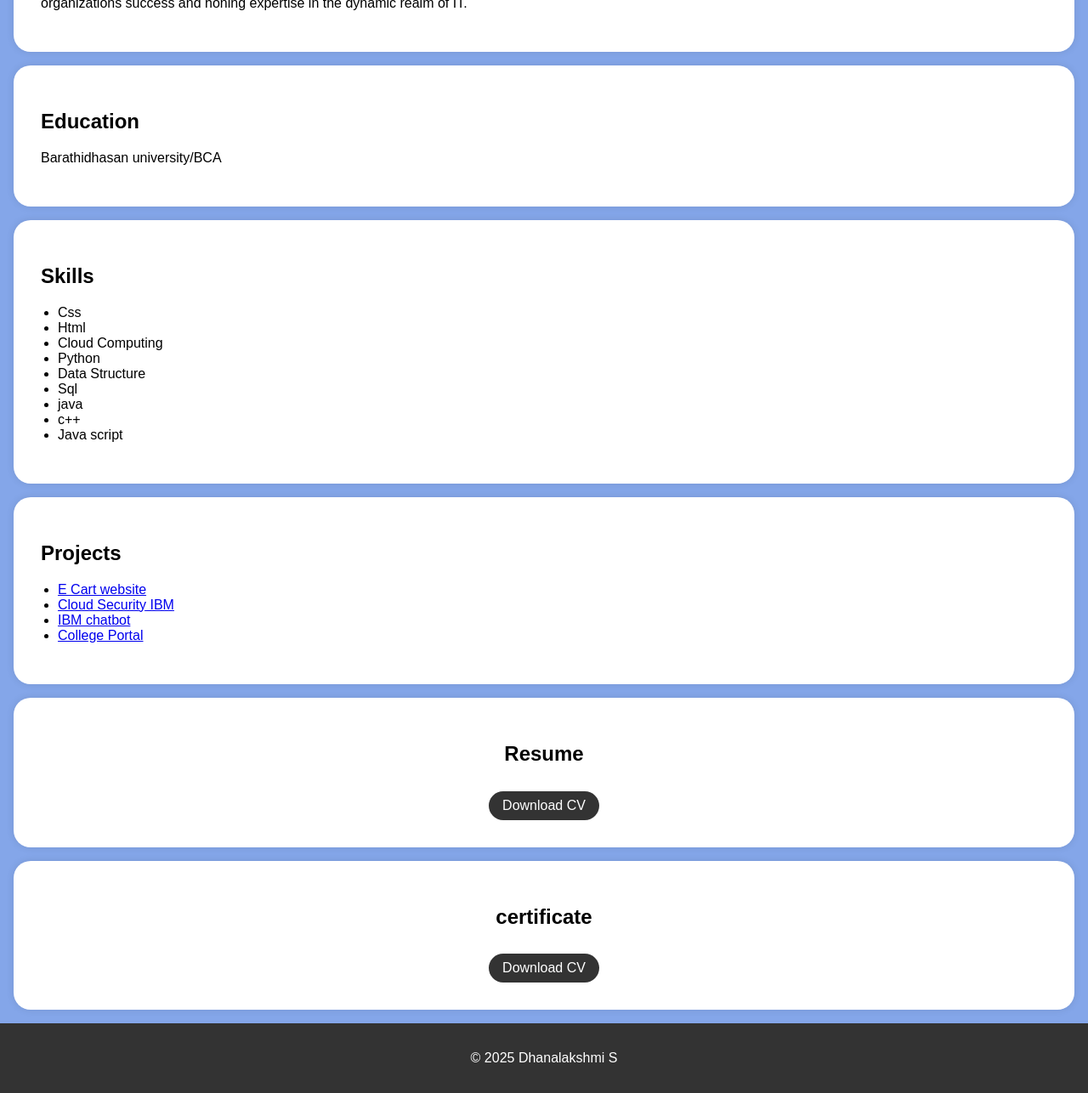
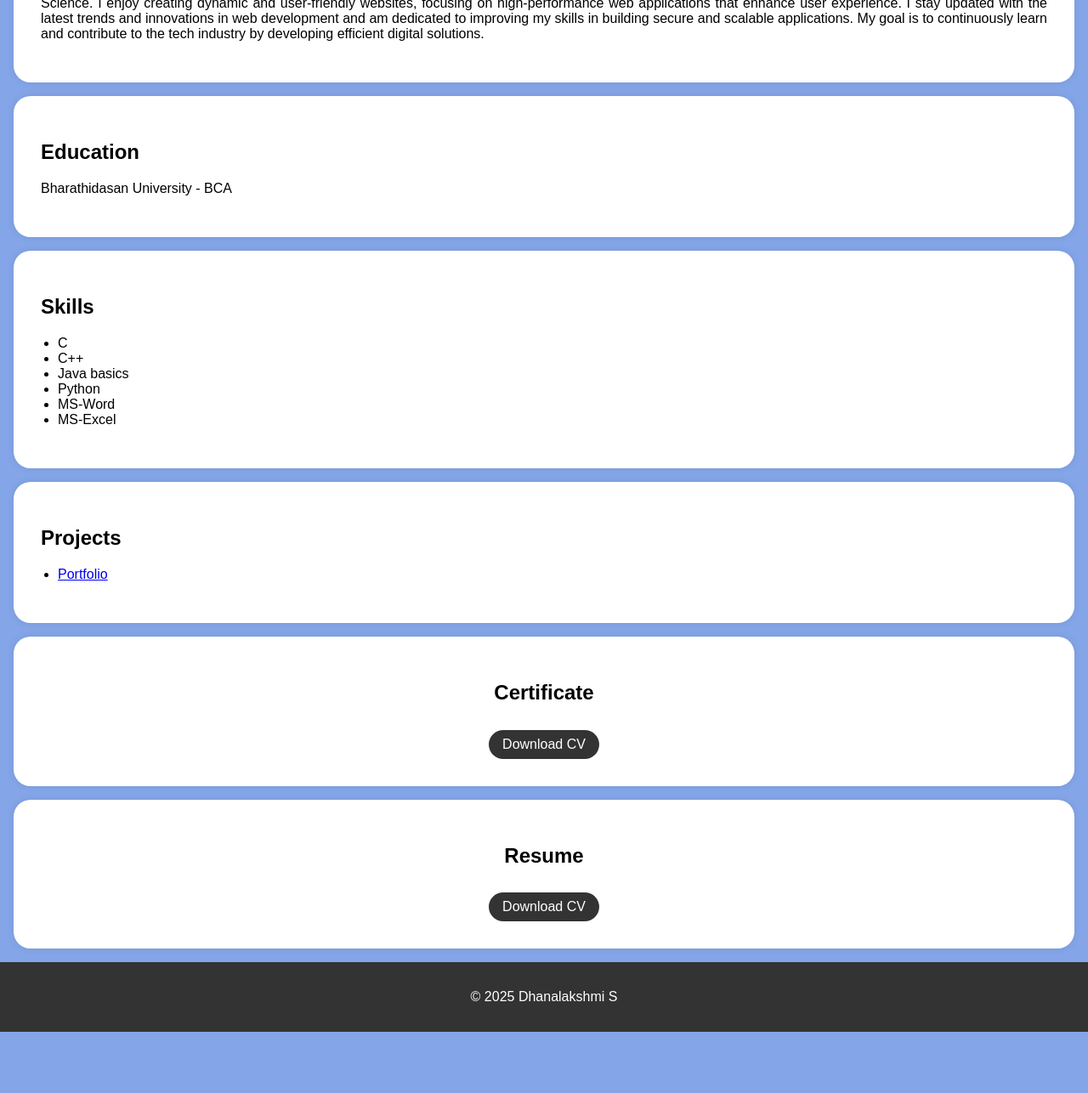
Before and after one commit to dhana-lakshmi1419/car, a plain HTML site: page index.html in a window 1280 px wide. Shown: the part 387-1673 px from the top of the page at 85% size. After the commit the page ends 1601 px from the top, so only its background shows below. Drawn offline with Linux system fonts and the light colour scheme.

Commit message:
Update index.html

```diff
--- a/index.html
+++ b/index.html
@@ -1,7 +1,7 @@
 <!DOCTYPE html>
 <html>
 <head>
-    <title>Portfolio</title>
+    <title>Dhanalakshmi S-Portfolio</title>
     <style>
         body {
             font-family: Arial, sans-serif;
@@ -95,9 +95,9 @@
     <header>
         <div class="header-content">
             <!-- Add your profile picture here -->
-            <img src="passportsize photo.jpg" alt="Your Profile Picture" class="profile-picture">
+            <img src="passportsize photo.jpg" alt="Your Profile Picture" class="profile-picture">1
             <h1>Dhanalakshmi S</h1>
-            <p>BCA</p>
+            <p>Computer Application</p>
         </div>
     </header>
 
@@ -107,6 +107,7 @@
             <li><a href="#education">Education</a></li>
             <li><a href="#skills">Skills</a></li>
             <li><a href="#projects">Projects</a></li>
+            <li><a href="#Certificate">#Certificate</a></li>
             <li><a href="#resume">Resume</a></li>
 
         </ul>
@@ -115,10 +116,14 @@
     <section id="about">
         <div class="section-content">
             <h2>About Me</h2>
-            <p>I'm a <b>web development</b> Passionate and driven BCA second-year student seeking an immersive
-                internship opportunity to translate theoretical knowledge into impactful realworld applications. Hungry for hands on experience in Software development,
-                Web development and Database management with a commitment to driving
-                organizations success and honing expertise in the dynamic realm of IT.</p>
+            <p>I'm a <b>Student</b> I am a passionate web development enthusiast
+                currently pursuing a Bachelor of Computer Applications (BCA) at Swami Dayananda
+                College of Arts and Science. I enjoy creating dynamic and user-friendly websites,
+                focusing on high-performance web applications that enhance user experience.
+                I stay updated with the latest trends and innovations in web development and am dedicated to
+                improving my skills in building secure and scalable applications. My goal is to continuously learn and contribute
+                to the tech industry by developing efficient digital solutions.
+            </p>
 
         </div>
     </section>
@@ -126,7 +131,7 @@
     <section id="education">
         <div class="section-content">
             <h2>Education</h2>
-            <p>Barathidhasan university/BCA</p>
+            <p>Bharathidasan University - BCA</p>
 
 
         </div>
@@ -136,15 +141,12 @@
         <div class="section-content">
             <h2>Skills</h2>
             <ul>
-                <li>Css</li>
-                <li>Html</li>
-                <li>Cloud Computing</li>
+                <li>C</li>
+                <li>C++</li>
+                <li>Java basics</li>
                 <li>Python</li>
-                <li>Data Structure</li>
-                <li>Sql</li>
-                <li>java</li>
-                <li>c++</li>
-                <li>Java script</li>
+                <li>MS-Word</li>
+                <li>MS-Excel</li>
             </ul>
         </div>
     </section>
@@ -153,13 +155,20 @@
         <div class="section-content">
             <h2>Projects</h2>
             <ul>
-                <li><a href="#">E Cart website</a></li>
-                <li><a href="#">Cloud Security IBM</a></li>
-                <li><a href="#">IBM chatbot</a></li>
-                <li><a href="#">College Portal</a></li>
+                <li><a href="#">Portfolio</a></li>
                 <!-- Add more project links here -->
             </ul>
         </div>
+    </section>
+    <section id="#Certificate">
+
+        <div class="section-content">
+            <center>
+            <h2>Certificate</h2>
+            <a href="Naan mudhalan certificate.pdf" target="_blank" class="download-button">Download CV</a>
+        </center>
+        </div>
+
     </section>
 
     <section id="resume">
@@ -168,17 +177,6 @@
             <center>
             <h2>Resume</h2>
             <a href="Resume.pdf" target="_blank" class="download-button">Download CV</a>
-        </center>
-        </div>
-
-    </section>
-
-    <section id="certificate">
-
-        <div class="section-content">
-            <center>
-            <h2>certificate</h2>
-            <a href="Naan mudhalvan completed certificate.pdf" target="_blank" class="download-button">Download CV</a>
         </center>
         </div>
 
```
